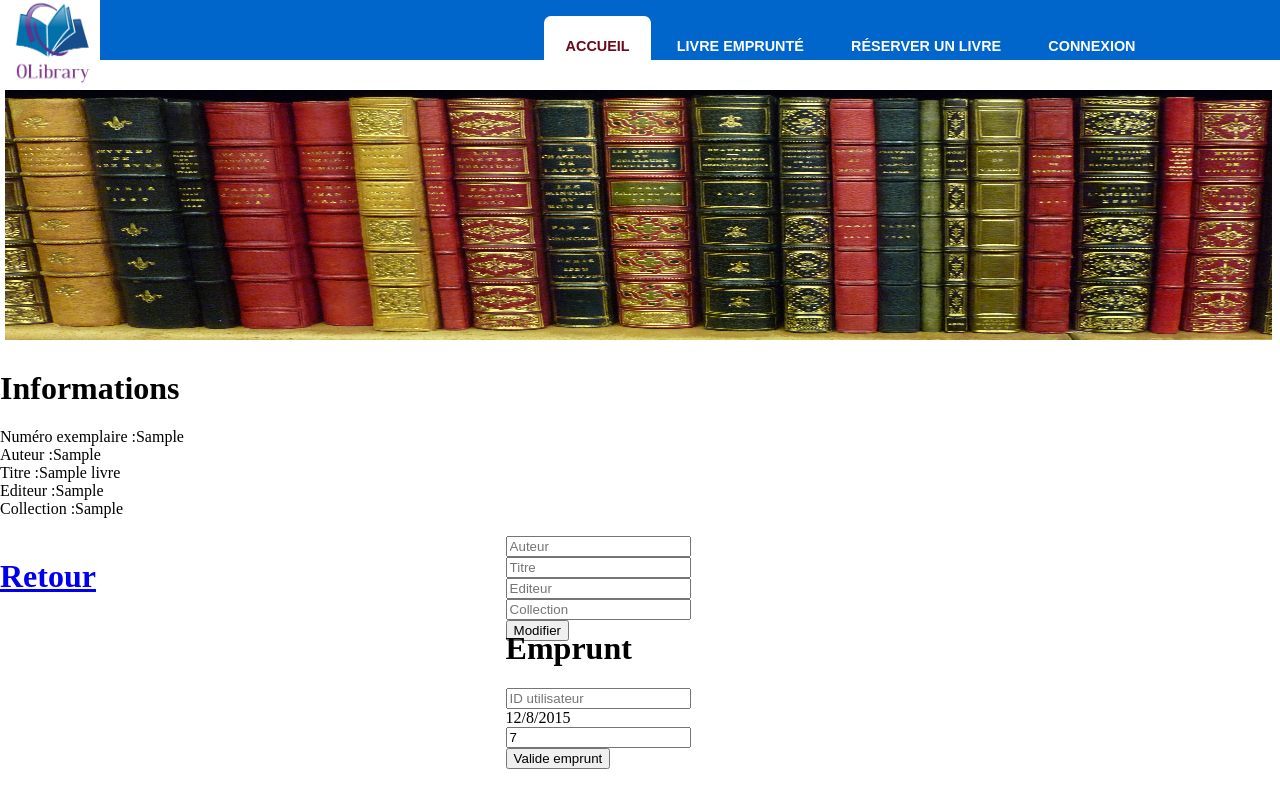
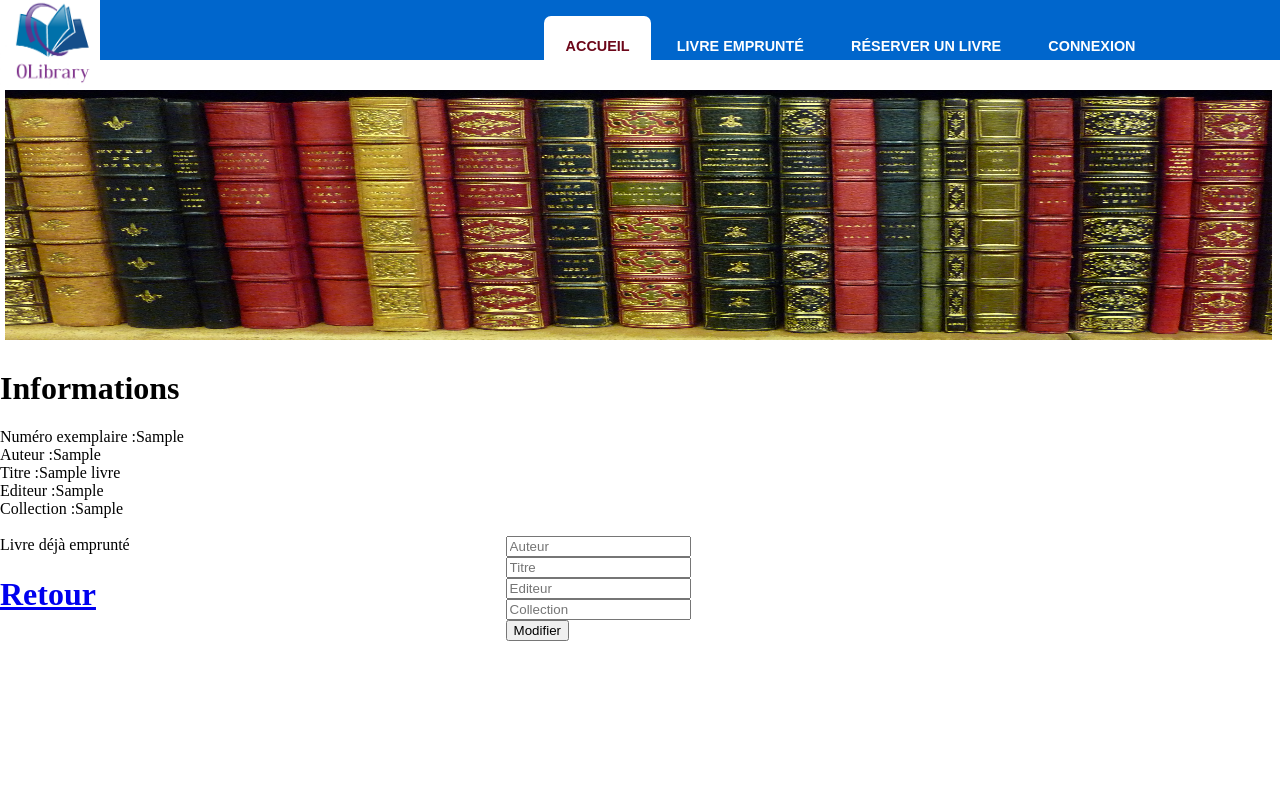
Before and after one commit to quentintronquoy/Olibrary, a PHP site: the page made by modifier.php in a window 1280 px wide. Run offline with PHP 8.4, Linux system fonts and the light colour scheme; tables that the repository leaves empty or names only in its code hold one stand-in row (values such as "Sample post").

Commit message:
enléve la possibilit d'emprunté un livre déjà emprunté et affiche le nb de livre emprunté en total sur index.php

```diff
--- a/modifier.php
+++ b/modifier.php
@@ -79,7 +79,14 @@
 
                         }
 
-         ?>
+
+                      $req = $connexion->prepare("SELECT * FROM emprunt WHERE livre_exemplaire='".$_GET["id"]."'");
+                      $req->execute();
+                      $count = $req->rowCount();
+                      if ($count > 0) {
+                      echo "Livre déjà emprunté";
+                      } else {
+                        echo '
                         <form method="POST">
                            </br></br></br></br>
                           <h1>Emprunt</h1>
@@ -88,13 +95,12 @@
                                     d = new Date();
                                   document.write(d.toLocaleDateString());
                                 </script></br>
+                          <input type="submit" name="valide" value="Valide emprunt"><br>
                           <input type="number" name="emprunt_jour" value="7"placeholder="durée emprunt"></br>
+                        </form>'
+                ;}
 
-                  <input type="submit" name="valide" value="Valide emprunt">
-                </form>
-
-                <?php
-                if (isset($_POST['valide']) && !empty($_POST['utilisateur_id'])) {
+                if (isset($_POST['valide']) AND !empty($_POST['utilisateur_id'])) {
                   $param = array(
                     "utilisateur_id"=>$_POST["utilisateur_id"],
                     "id"=>$_GET["id"],
@@ -104,7 +110,7 @@
                   $req = $connexion->prepare("INSERT INTO emprunt
                                                 (emprunt_date, emprunt_retour, livre_exemplaire, utilisateur_numdecompte)
                                               VALUES
-                                                (NOW(),ADDDATE(NOW(), INTERVAL ".$param["jour"]." DAY), ".$param["utilisateur_id"].", " .$param["id"]. ")");
+                                                (NOW(),ADDDATE(NOW(), INTERVAL ".$param["jour"]." DAY), ".$param["id"].", ".$param["utilisateur_id"].")");
                   $req->execute($param);
                   var_dump($req);
                 }
```
Also changed, not shown: index.php (+10 -2 lines). Lines whose indentation alone changed are shown as unchanged.
